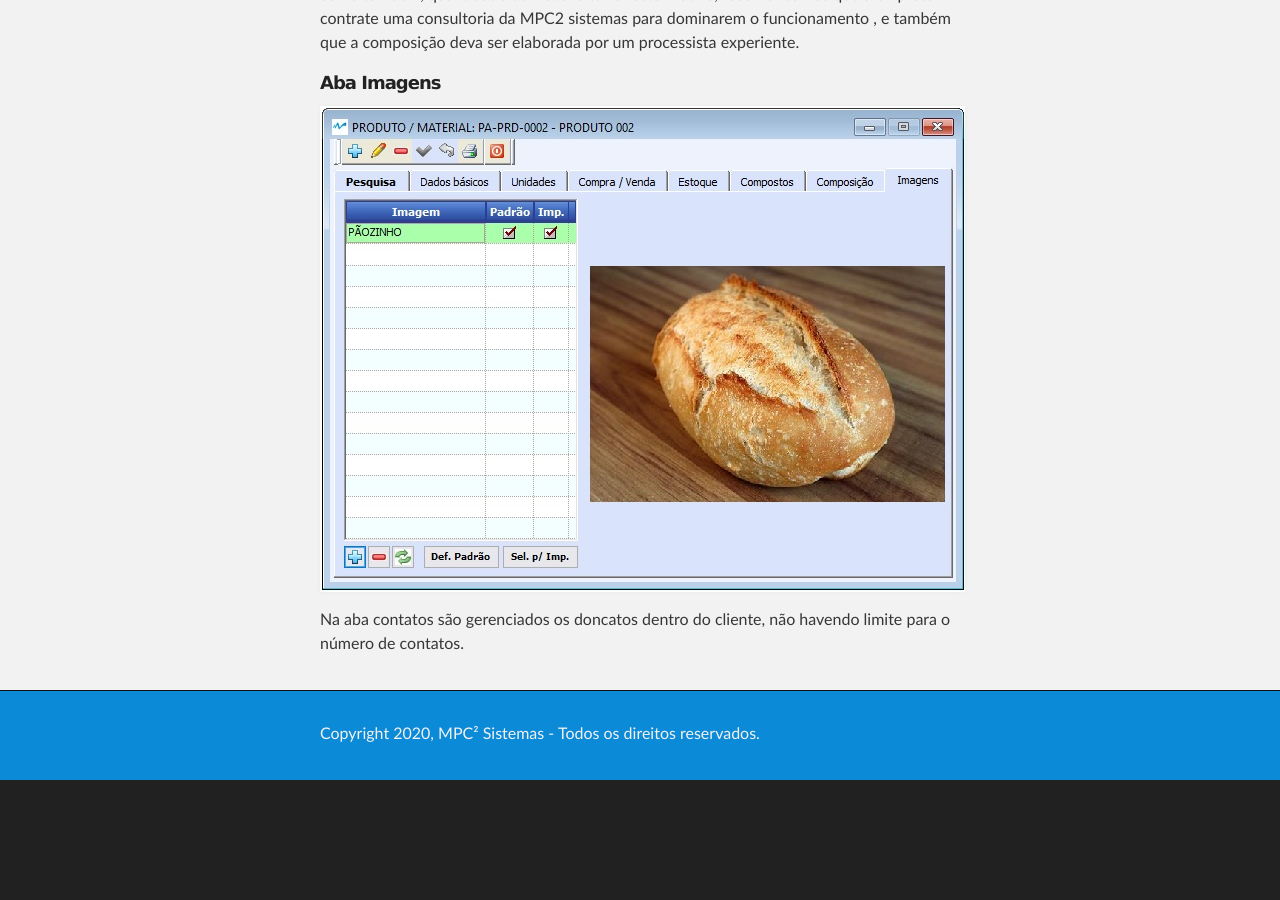
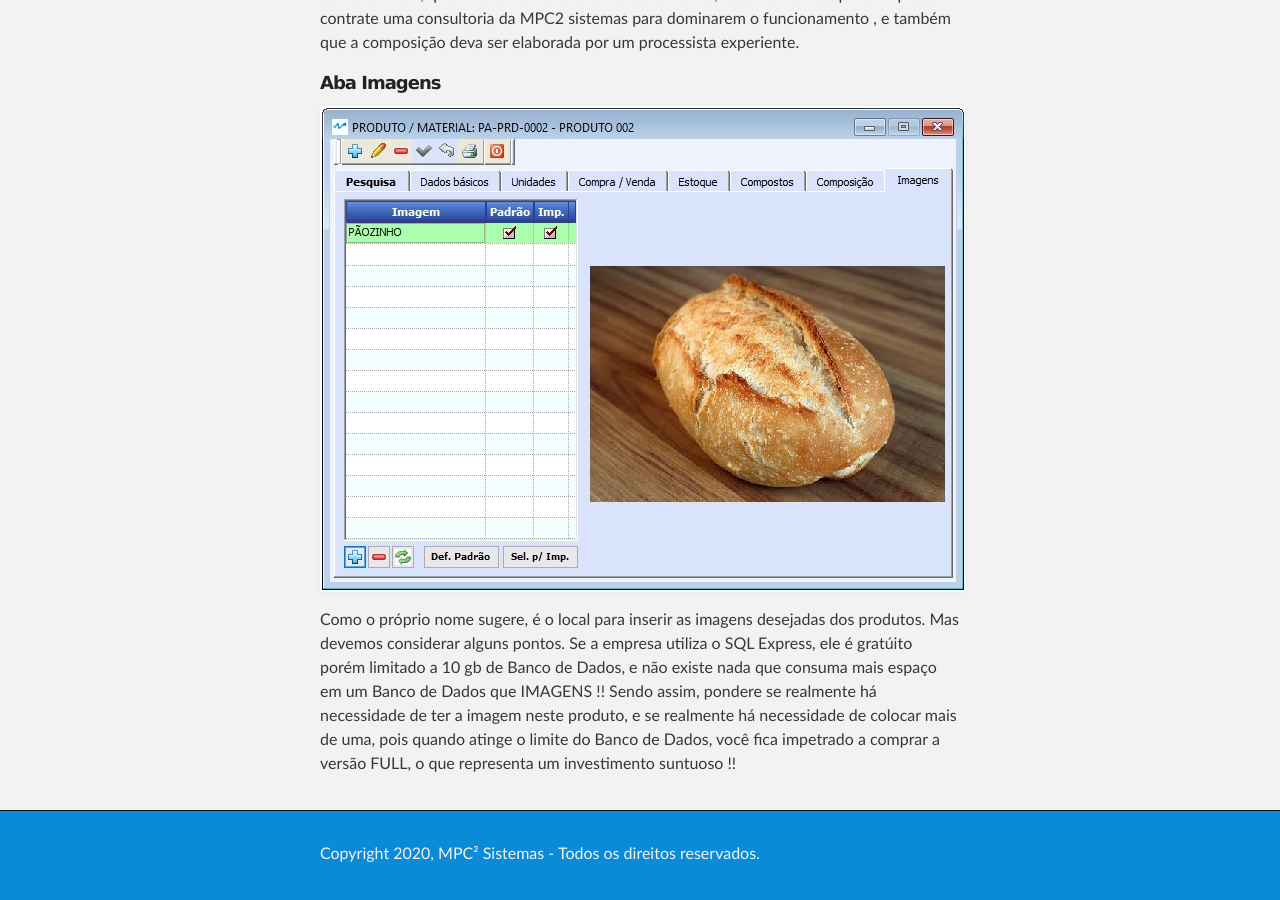
Before and after one commit to mpc2erp/mpc2erp.github.io, a Jekyll site: the page built from Pages/Produtos.md, in a window 1280 px wide and 900 px high, scrolled down 12315 px. Built offline with Jekyll 4.4.1, drawn with Linux system fonts in a browser that asks for light colours; before the commit the page ends 13095 px from its top, so only the background shows below that.

Commit message:
Julho15b

```diff
--- a/Pages/Produtos.md
+++ b/Pages/Produtos.md
@@ -173,4 +173,4 @@ Um composição mal planejada, impacta na apuração dos tempos de produção e
 
 ![](Img/Produtos08-Imagens.jpg)
 
-Na aba contatos são gerenciados os doncatos dentro do cliente, não havendo limite para o número de contatos.
+Como o próprio nome sugere, é o local para inserir as imagens desejadas dos produtos. Mas devemos considerar alguns pontos. Se a empresa utiliza o SQL Express, ele é gratúito porém limitado a 10 gb de Banco de Dados, e não existe nada que consuma mais espaço em um Banco de Dados que IMAGENS !! Sendo assim, pondere se realmente há necessidade de ter a imagem neste produto, e se realmente há necessidade de colocar mais de uma, pois quando atinge o limite do Banco de Dados, você fica impetrado a comprar a versão FULL, o que representa um investimento suntuoso !!
```
